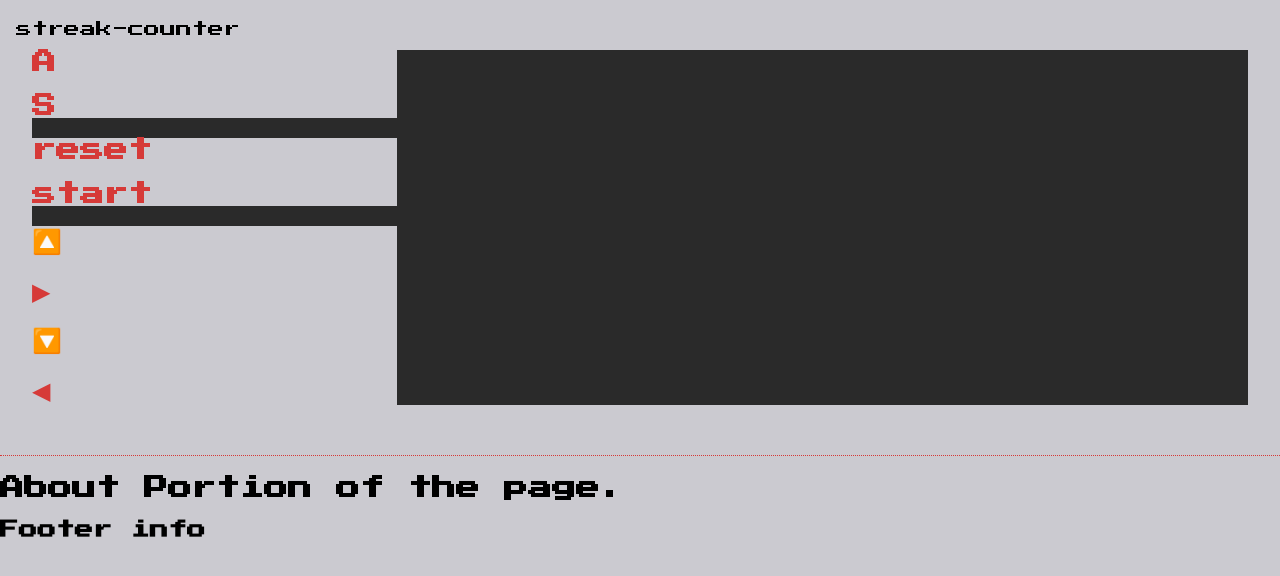
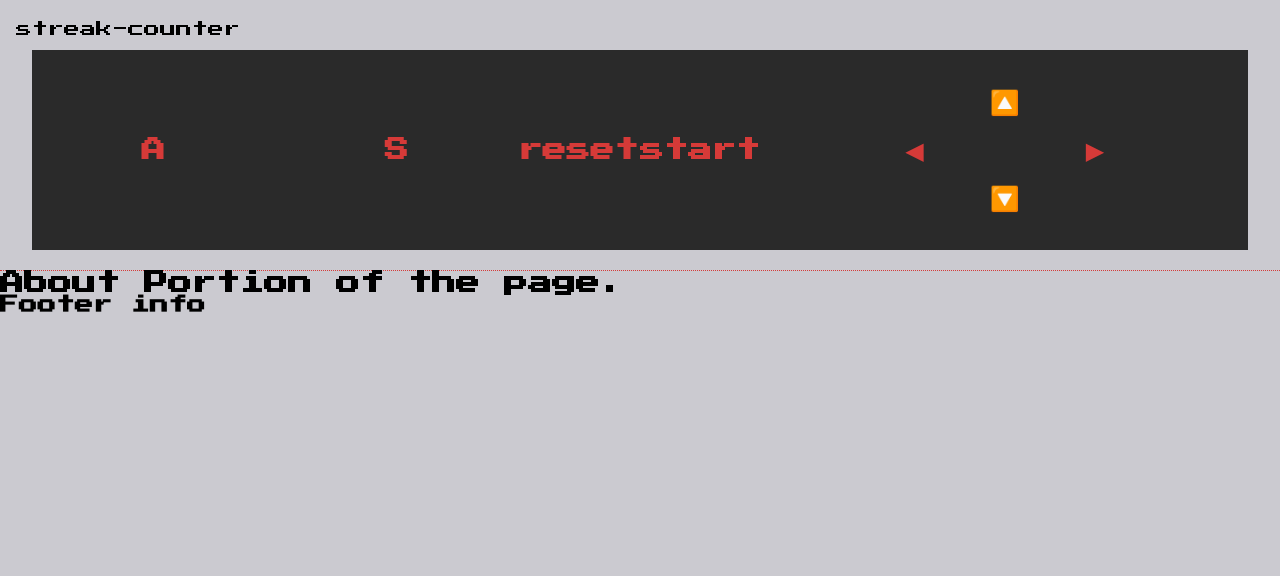
Before and after one commit to mar-iosays/client, a plain HTML site: page index.html in a window 1280 px wide. Drawn offline with Linux system fonts and the light colour scheme.

Commit message:
Created grid layout for buttons, left, center and right. Next step, design buttons in css images so they fit with the design.

```diff
--- /dev/null
+++ b/reset.css
@@ -0,0 +1,6 @@
+h1,
+h2,
+h3,
+h4 {
+  margin: 0;
+}
--- a/style.css
+++ b/style.css
@@ -1,4 +1,5 @@
 @import url('https://fonts.googleapis.com/css?family=Press+Start+2P&display=swap');
+@import './reset.css';
 
 html {
   font-family: 'Press Start 2P', cursive;
@@ -27,32 +28,63 @@ body {
 
 #controller-wrapper {
   width: 95%;
-  background-color: #2A2A2A;
+  height: 200px;
+  background-color: #CBCAD0;
   color: #D63A38;
-  margin: 50px auto;
+  margin: 50px auto 20px auto;
+  display: grid;
+  grid-template-columns: 2fr 1fr 2fr;
 }
 
 #left-controller {
-  width: 30%;
-  height: 30%;
-  background-color: #CBCAD0;
+  height: 100%;
+  background-color: #2A2A2A;
+  display: grid;
+  grid-template-columns: 1fr 1fr;
+  align-content: center;
+  justify-items: center;
 }
 
 #center-controller {
-  width: 30%;
-  height: 30%;
-  background-color: #CBCAD0;
+  background-color: #2A2A2A;
+  display: grid;
+  grid-template-columns: 1fr 1fr;
+  align-content: center;
 }
 
 #right-controller {
-  width: 30%;
-  height: 30%;
-  background-color: #CBCAD0;
+  background-color: #2A2A2A;
+  display: grid;
+  grid-template-columns: 1fr 1fr 1fr;
+  grid-template-rows: 1fr 1fr 1fr;
 }
 
+#up-button {
+  grid-column: 2/3;
+  align-self: end;
+  justify-self: center;
+}
+
+#right-button {
+  grid-column: 3 / 4;
+  grid-row: 2 / 3;
+  align-self: center;
+  justify-self: start;
+}
+
+#down-button {
+  grid-column: 2 / 3;
+  grid-row: 3 / 4;
+  justify-self: center;
+}
+
+#left-button {
+  grid-column: 1 / 2;
+  grid-row: 2 / 3;
+  align-self: center;
+  justify-self: end;
+}
 
 #about-wrapper {
-  margin-top: 50px;
   border-top: 1px dotted #D63A38;
-
 }
```
